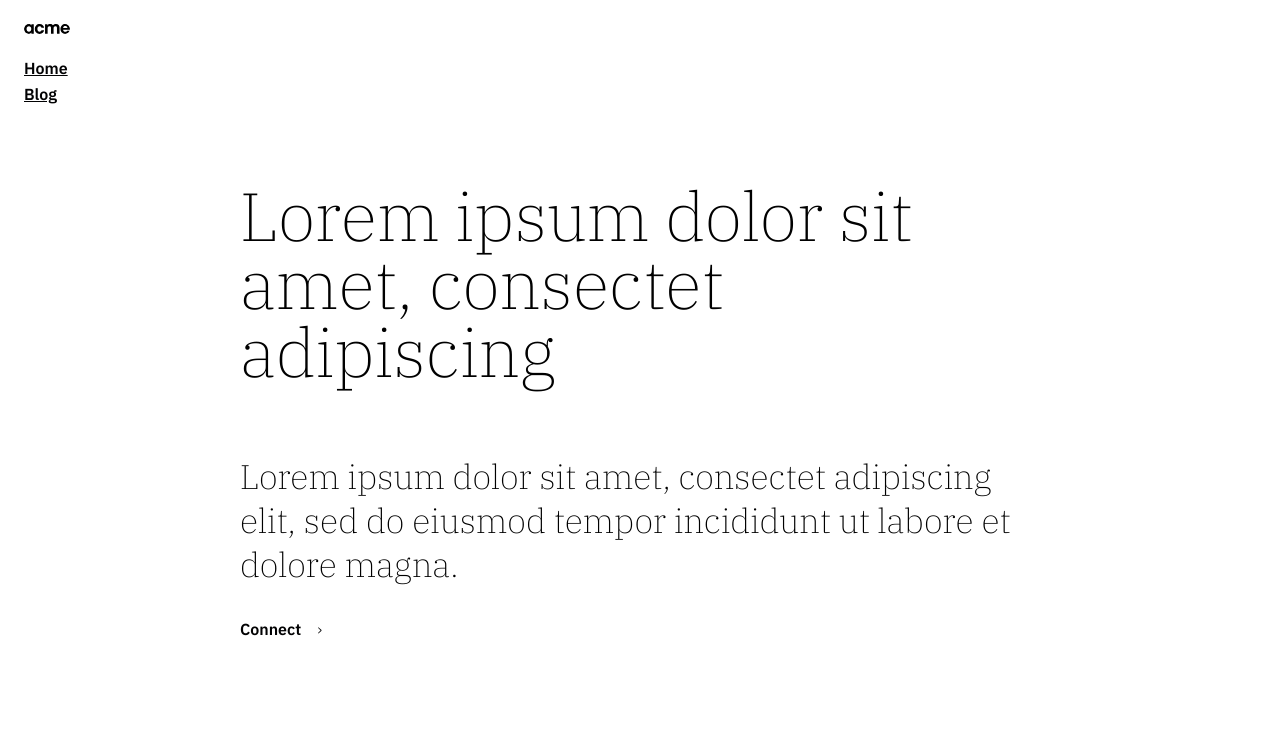
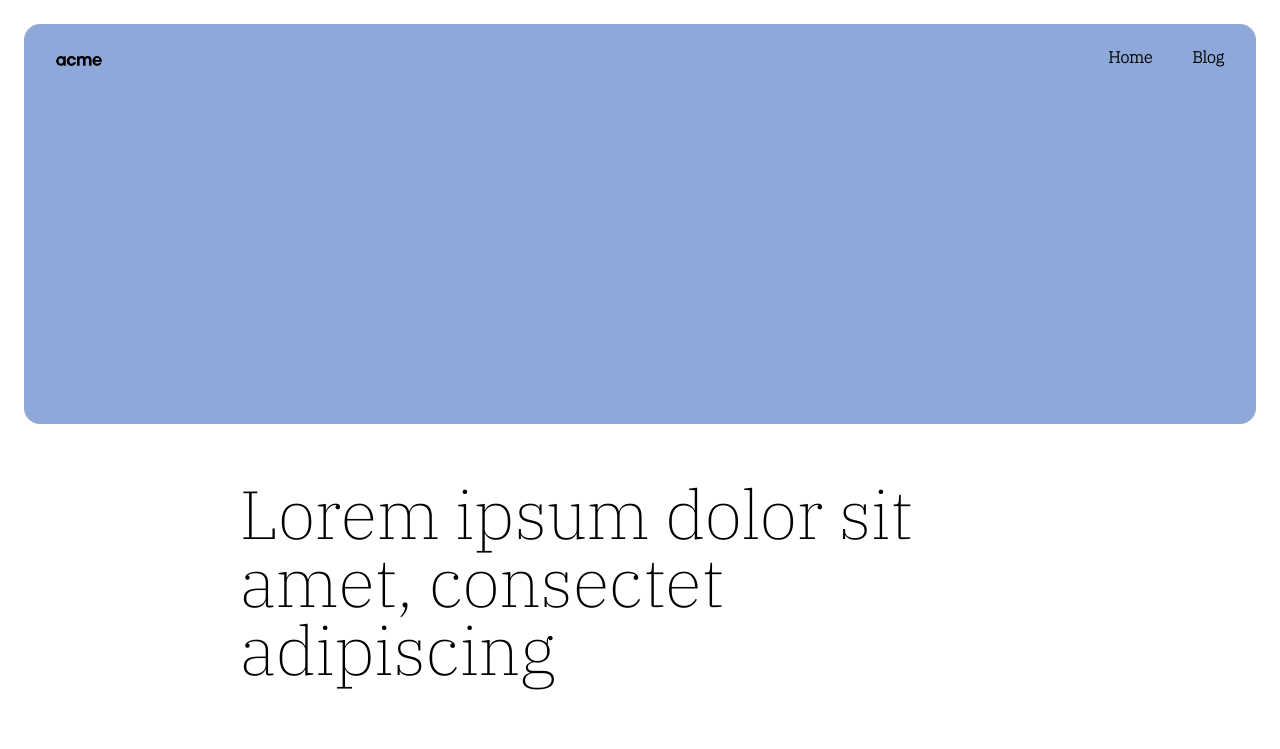
Before and after one commit to AbdullahGoma/Article-Project, a plain HTML site: page index.html in a window 1280 px wide. Shown: the top 749 px of the page. Drawn offline with Linux system fonts and the light colour scheme.

Commit message:
Finish Style Home page

```diff
--- a/index.html
+++ b/index.html
@@ -128,7 +128,7 @@
           <a href="index.html" aria-label="acme home page"
             ><img src="img/logo.svg" alt="" class="logo"
           /></a>
-          <div class="footer-nav">
+          <div class="footer-nav split">
             <dl class="flow-content">
               <dd class="text-serif">Blog</dd>
               <dt><a href="#">Map</a></dt>
--- a/style.css
+++ b/style.css
@@ -213,6 +213,64 @@
     --flow-spacer: 2em;
   }
 
+  .primary-header {
+    border-radius: var(--br);
+    background-color: var(--clr-primary-400);
+    min-height: 50vh;
+    padding: 2rem;
+  }
+
+  .primary-nav {
+    position: fixed;
+    bottom: 0.5em;
+    left: 0.5em;
+    right: 0.5em;
+    border-radius: var(--br);
+    background: var(--clr-neutral-900);
+    font-family: var(--ff-serif);
+  }
+
+  .primary-nav ul {
+    display: flex;
+    justify-content: space-around;
+    margin: 0;
+    padding: 0.8em 0;
+  }
+
+  .primary-nav li {
+    line-height: 0;
+  }
+
+  .primary-nav a {
+    color: var(--clr-neutral-200);
+    text-decoration: none;
+  }
+
+  @media (min-width: 40em) {
+    .primary-nav {
+      position: static;
+      background: transparent;
+    }
+
+    .primary-nav a {
+      color: inherit;
+      text-decoration: none;
+    }
+
+    .primary-header__inner {
+      display: flex;
+      justify-content: space-between;
+    }
+
+    .primary-nav ul {
+      padding: 0;
+    }
+
+    .primary-nav ul > * {
+      margin-left: 2em;
+    }
+  }
+
   .article-preview h3 {
     font-size: var(--fs-500);
   }
@@ -265,9 +323,15 @@
 
   .call-to-action label {
     display: block;
-    margin-bottom: .5rem;
+    margin-bottom: 0.5rem;
     font-size: var(--fs-300);
     font-weight: var(--fw-400);
+  }
+
+  @media (max-width: 50em) {
+    .call-to-action form {
+      flex-direction: column;
+    }
   }
 
   .primary-footer__inner {
```
